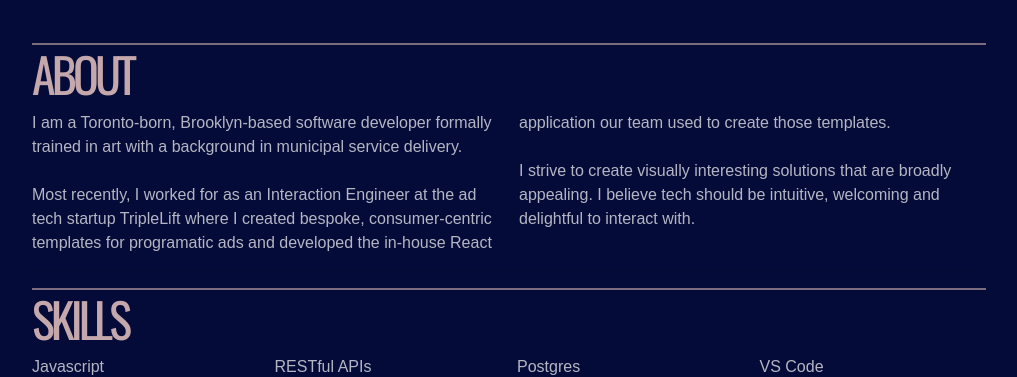
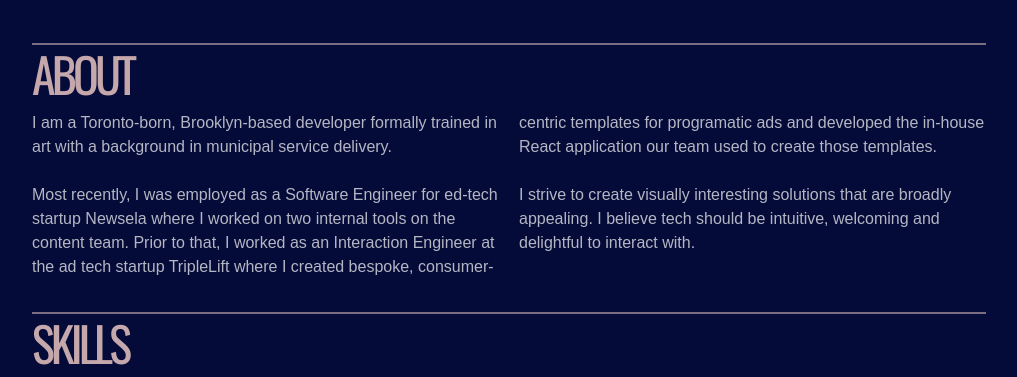
Before and after one commit to snphillips/webdevportfolio, a React (Create React App) app: page / in a window 1280 px wide. Shown: the part 1419-1796 px from the top of the page, without its empty margins (70-1087 px from the left). Built offline with nearby package versions, Linux system fonts and the light colour scheme.

Commit message:
update About paragraph

```diff
--- a/src/components/About.js
+++ b/src/components/About.js
@@ -1,27 +1,27 @@
-import React from "react";
-import { Heading } from "../user-interface-styles/headings.js";
-import { ContentContainer } from "../user-interface-styles/layout.js";
-import { AboutColumns } from "../user-interface-styles/paragraphs.js";
+import React from 'react';
+import { Heading } from '../user-interface-styles/headings.js';
+import { ContentContainer } from '../user-interface-styles/layout.js';
+import { AboutColumns } from '../user-interface-styles/paragraphs.js';
 
 // note: Heading, ContentContainer & AboutColumns are "styled-components"
 
 export default function About(props) {
   return (
-    <ContentContainer id="about">
+    <ContentContainer id='about'>
       <hr />
       <Heading>About</Heading>
       <AboutColumns>
-        I am a Toronto-born, Brooklyn-based software developer formally trained
-        in art with a background in municipal service delivery. <br />
+        I am a Toronto-born, Brooklyn-based developer formally trained in art with a background in
+        municipal service delivery. <br />
         <br />
-        Most recently, I worked for as an Interaction Engineer at the ad tech
-        startup TripleLift where I created bespoke, consumer-centric templates
-        for programatic ads and developed the in-house React application our
-        team used to create those templates.
+        Most recently, I was employed as a Software Engineer for ed-tech startup Newsela where I
+        worked on two internal tools on the content team. Prior to that, I worked as an Interaction
+        Engineer at the ad tech startup TripleLift where I created bespoke, consumer-centric
+        templates for programatic ads and developed the in-house React application our team used to
+        create those templates.
         <br />
-        <br />I strive to create visually interesting solutions that are broadly
-        appealing. I believe tech should be intuitive, welcoming and delightful
-        to interact with.
+        <br />I strive to create visually interesting solutions that are broadly appealing. I
+        believe tech should be intuitive, welcoming and delightful to interact with.
       </AboutColumns>
     </ContentContainer>
   );
```
